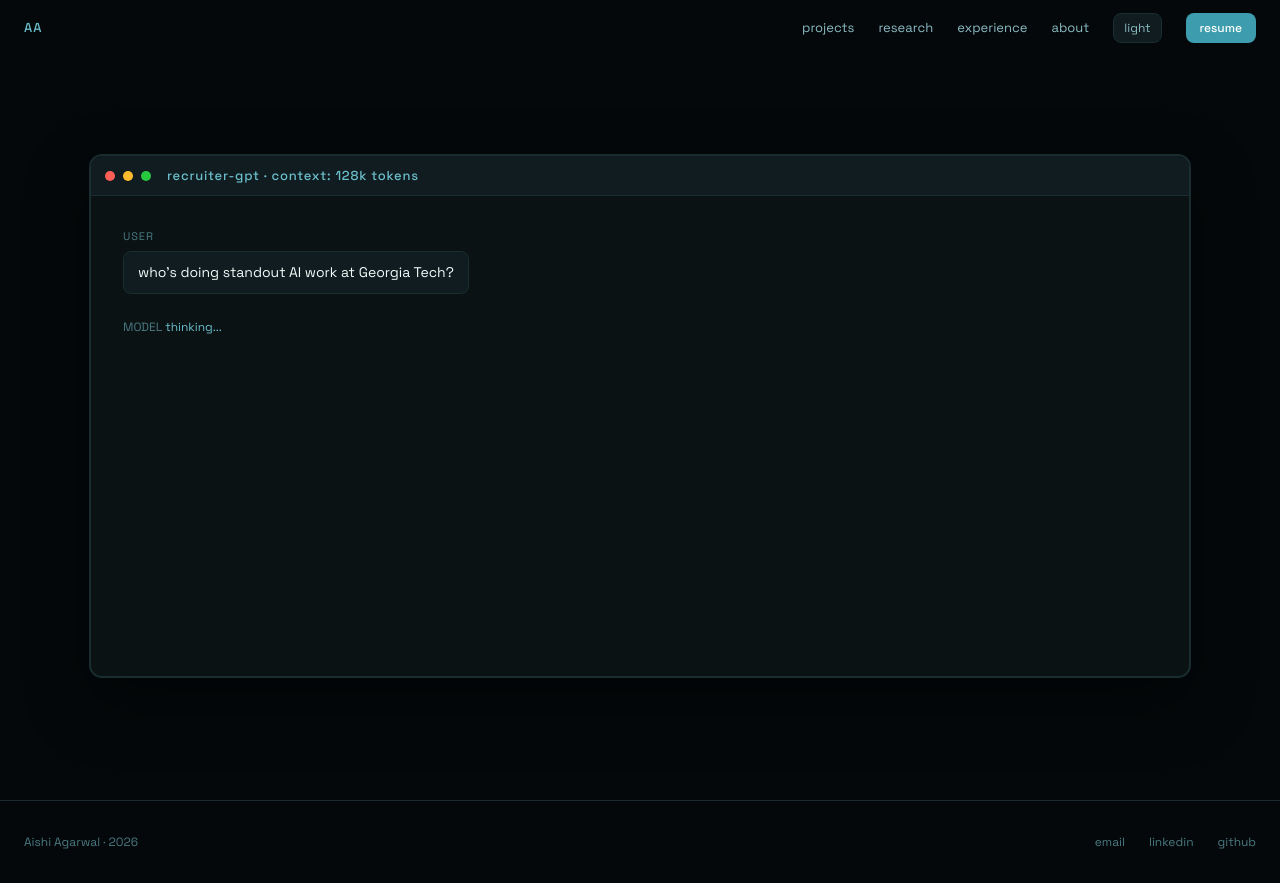
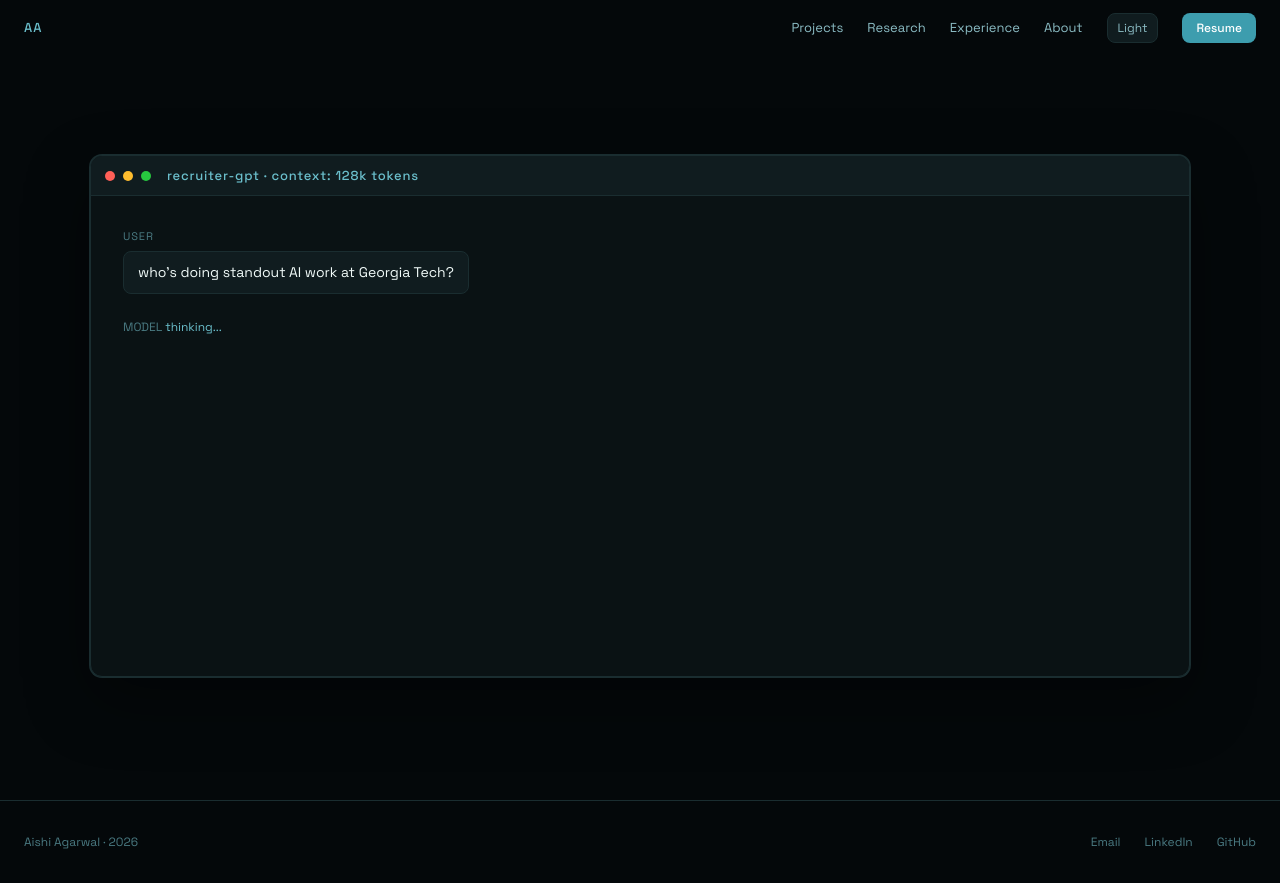
Before and after one commit to Aishi25/PersonalPortfolio, a Next.js app: page / in a window 1280 px wide. Built offline with nearby package versions, Linux system fonts and the light colour scheme.

Commit message:
Capitalize all nav, footer, and hero UI text

```diff
--- a/components/Footer.tsx
+++ b/components/Footer.tsx
@@ -25,9 +25,9 @@ export function Footer() {
 
       <div style={{ display: "flex", gap: "1.5rem" }}>
         {[
-          { label: "email", href: "mailto:aishiagarwal11@gmail.com" },
-          { label: "linkedin", href: "https://www.linkedin.com/in/aishi-agarwal/" },
-          { label: "github", href: "https://github.com/Aishi25" },
+          { label: "Email", href: "mailto:aishiagarwal11@gmail.com" },
+          { label: "LinkedIn", href: "https://www.linkedin.com/in/aishi-agarwal/" },
+          { label: "GitHub", href: "https://github.com/Aishi25" },
         ].map((l) => (
           <a
             key={l.label}
--- a/components/Hero.tsx
+++ b/components/Hero.tsx
@@ -281,7 +281,7 @@ export function Hero() {
                         onMouseEnter={(e) => (e.currentTarget.style.opacity = "0.85")}
                         onMouseLeave={(e) => (e.currentTarget.style.opacity = "1")}
                       >
-                        see projects →
+                        See Projects →
                       </a>
                       <a
                         href="/Aishi-Agarwal-Resume.pdf"
@@ -307,7 +307,7 @@ export function Hero() {
                           e.currentTarget.style.color = "var(--text-secondary)";
                         }}
                       >
-                        download resume ↓
+                        Download Resume ↓
                       </a>
                     </div>
                   )}
@@ -329,7 +329,7 @@ export function Hero() {
               letterSpacing: "0.1em",
             }}
           >
-            scroll to explore ↓
+            Scroll to explore ↓
           </div>
         )}
       </div>
--- a/components/Nav.tsx
+++ b/components/Nav.tsx
@@ -4,10 +4,10 @@ import { useTheme } from "next-themes";
 import { useEffect, useState } from "react";
 
 const links = [
-  { label: "projects", href: "#projects" },
-  { label: "research", href: "#research" },
-  { label: "experience", href: "#experience" },
-  { label: "about", href: "#about" },
+  { label: "Projects", href: "#projects" },
+  { label: "Research", href: "#research" },
+  { label: "Experience", href: "#experience" },
+  { label: "About", href: "#about" },
 ];
 
 export function Nav() {
@@ -95,7 +95,7 @@ export function Nav() {
               e.currentTarget.style.color = "var(--text-secondary)";
             }}
           >
-            {theme === "dark" ? "light" : "dark"}
+            {theme === "dark" ? "Light" : "Dark"}
           </button>
         )}
 
@@ -116,7 +116,7 @@ export function Nav() {
           onMouseEnter={(e) => (e.currentTarget.style.opacity = "0.85")}
           onMouseLeave={(e) => (e.currentTarget.style.opacity = "1")}
         >
-          resume
+          Resume
         </a>
       </div>
     </nav>
```
